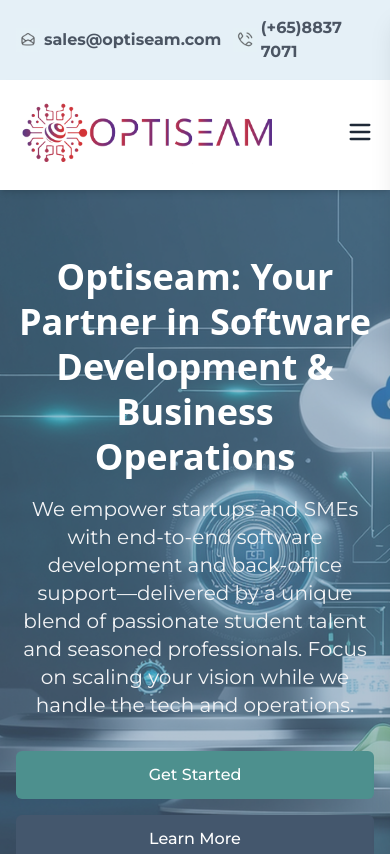
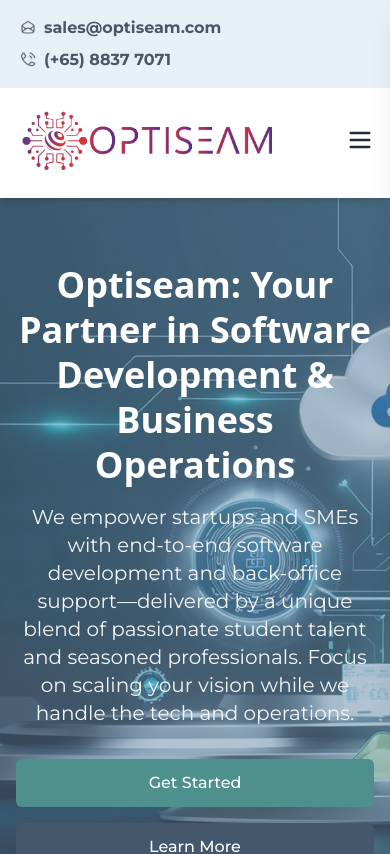
Before and after one commit to praveenkberi/optiseam, a React (Vite) app: page / in a window 390 px wide. Shown: the top 854 px of the page. Built offline with nearby package versions, Linux system fonts and the light colour scheme.

Commit message:
updated phone gap

```diff
--- a/src/components/Navbar.tsx
+++ b/src/components/Navbar.tsx
@@ -100,14 +100,14 @@
   <>
     {/* Top bar with contact/socials */}
     <div className="relative bg-[#E5F0F7] px-4 md:px-20 py-4 flex justify-between items-center">
-      <div className="flex items-center space-x-6 z-10">
+      <div className="flex flex-wrap items-center gap-x-2 sm:gap-x-6 gap-y-2 z-10">
         <span className="flex items-center space-x-1">
           <img src={emailIcon} alt="Email" className="h-6 w-6" />
           <span className="font-semibold text-gray-600">sales@optiseam.com</span>
         </span>
         <span className="flex items-center space-x-1">
           <img src={phoneIcon} alt="Phone" className="h-6 w-6" />
-          <span className="font-semibold text-gray-600">(+65)8837 7071</span>
+          <span className="font-semibold text-gray-600">(+65) 8837 7071</span>
         </span>
       </div>
       <div className="hidden sm:flex absolute top-0 right-0 h-full w-[30%] bg-[#6A89A7] clip-slant items-center justify-start px-20 space-x-6 z-20">
```
